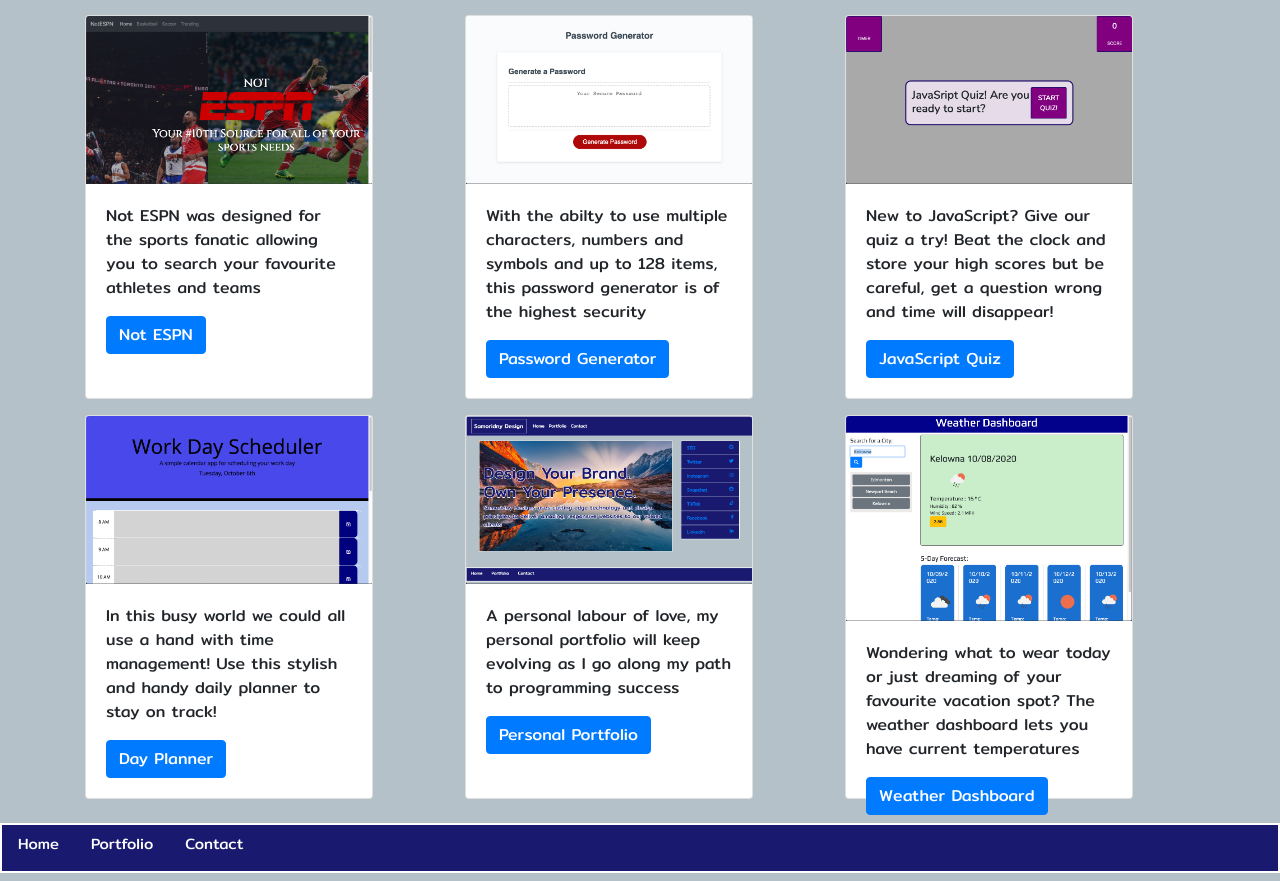
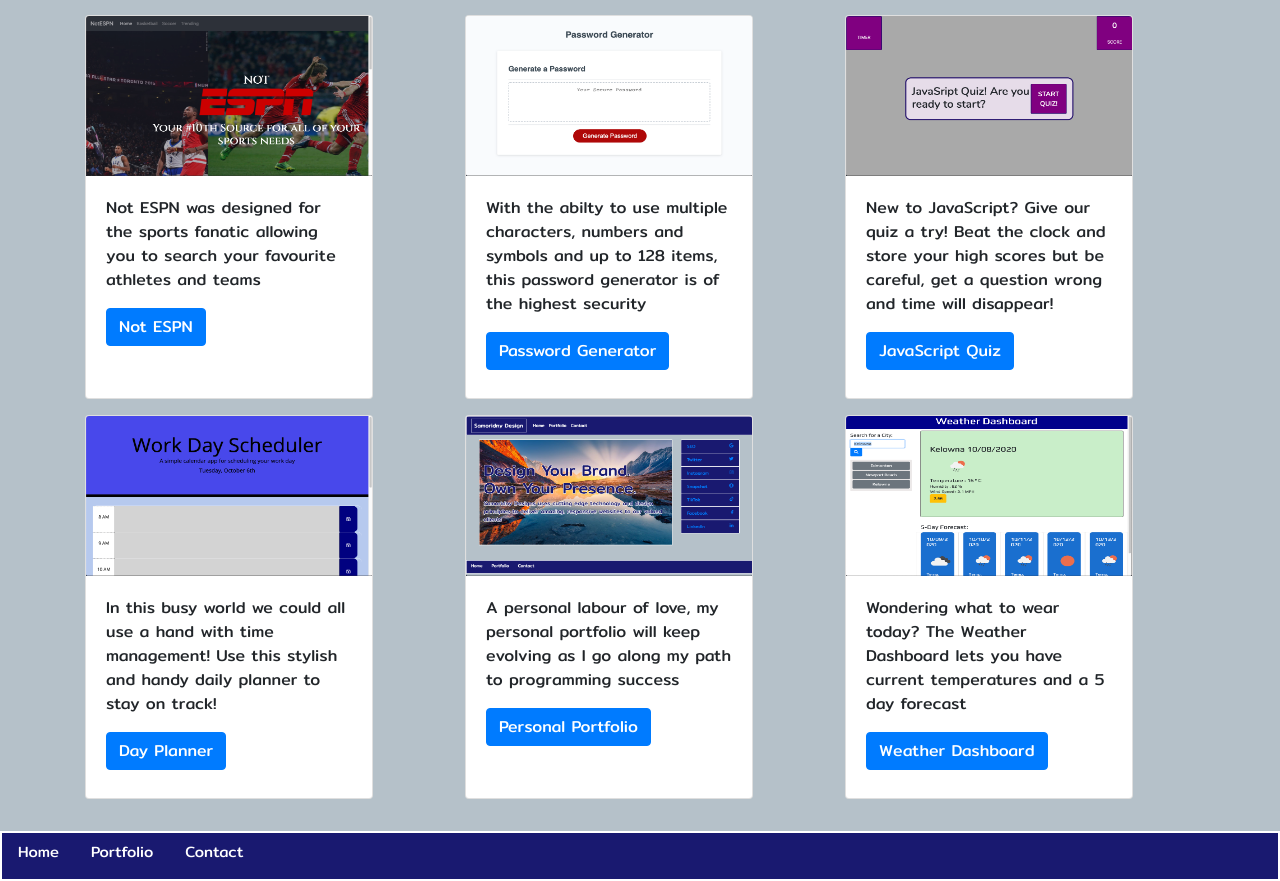
Before and after one commit to SSamoridny/Shaun-Portfolio, a plain HTML site: page portfolio.html in a window 1280 px wide. Shown: the part 73-954 px from the top of the page. Drawn offline with nearby package versions, Linux system fonts and the light colour scheme.

Commit message:
fixed footer issue

```diff
--- a/portfolio.html
+++ b/portfolio.html
@@ -30,7 +30,7 @@
       </nav>
 <body>
 
-
+  <div id="page-container">
       <div class="container">
         <div class="row">
             <div class="col-sm">
@@ -91,7 +91,7 @@
                 <div class="card" style="width: 18rem;">
                     <img src="screenshots/Weather Dashboard.png" class="card-img-top" alt="weather dashboard">
                     <div class="card-body">
-                      <p>Wondering what to wear today or just dreaming of your favourite vacation spot? The weather dashboard lets you have current temperatures</p>
+                      <p>Wondering what to wear today? The Weather Dashboard lets you have current temperatures and a 5 day forecast</p>
                       <a href="https://ssamoridny.github.io/Weather-Dashboard-Homework-6/" target="_blank" class="btn btn-primary">Weather Dashboard</a>
                     </div>
                   </div>
@@ -109,7 +109,8 @@
         </nav>
       </footer>
       <script src="https://code.jquery.com/jquery-3.3.1.slim.min.js" integrity="sha384-q8i/X+965DzO0rT7abK41JStQIAqVgRVzpbzo5smXKp4YfRvH+8abtTE1Pi6jizo" crossorigin="anonymous"></script>
-<script src="https://cdnjs.cloudflare.com/ajax/libs/popper.js/1.14.3/umd/popper.min.js" integrity="sha384-ZMP7rVo3mIykV+2+9J3UJ46jBk0WLaUAdn689aCwoqbBJiSnjAK/l8WvCWPIPm49" crossorigin="anonymous"></script>
-<script src="https://stackpath.bootstrapcdn.com/bootstrap/4.1.3/js/bootstrap.min.js" integrity="sha384-ChfqqxuZUCnJSK3+MXmPNIyE6ZbWh2IMqE241rYiqJxyMiZ6OW/JmZQ5stwEULTy" crossorigin="anonymous"></script>
+      <script src="https://cdnjs.cloudflare.com/ajax/libs/popper.js/1.14.3/umd/popper.min.js" integrity="sha384-ZMP7rVo3mIykV+2+9J3UJ46jBk0WLaUAdn689aCwoqbBJiSnjAK/l8WvCWPIPm49" crossorigin="anonymous"></script>
+      <script src="https://stackpath.bootstrapcdn.com/bootstrap/4.1.3/js/bootstrap.min.js" integrity="sha384-ChfqqxuZUCnJSK3+MXmPNIyE6ZbWh2IMqE241rYiqJxyMiZ6OW/JmZQ5stwEULTy" crossorigin="anonymous"></script>
+  </div>
 </body>
 </html>
--- a/style.css
+++ b/style.css
@@ -65,8 +65,25 @@ body {
     margin-top: 1.5em;
 }
 
+.card img {
+    height: 10rem;
+}
+
 footer .nav-link {
     font-size: 15px;
+}
+
+#page-container {
+    position: relative;
+    min-height: 100vh;
+    padding-bottom: 3rem;
+}
+
+footer {
+    position: absolute;
+    bottom: 0;
+    width: 100%;
+    height: 2.5rem;
 }
 
 .card {
```
Also changed, not shown: contact.html (+4 -3 lines), index.html (+4 -3 lines).
